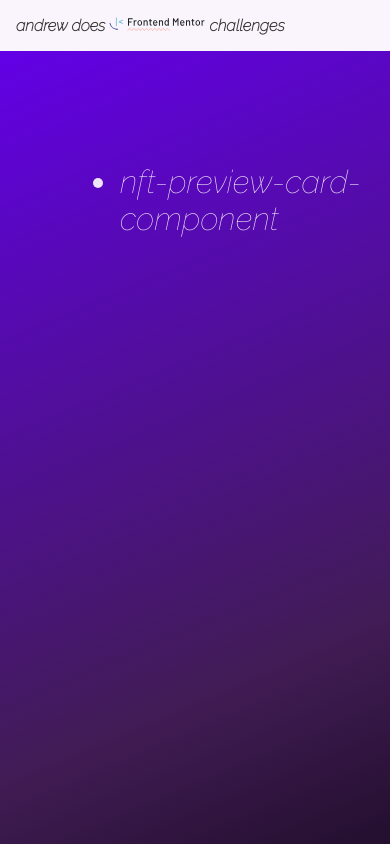
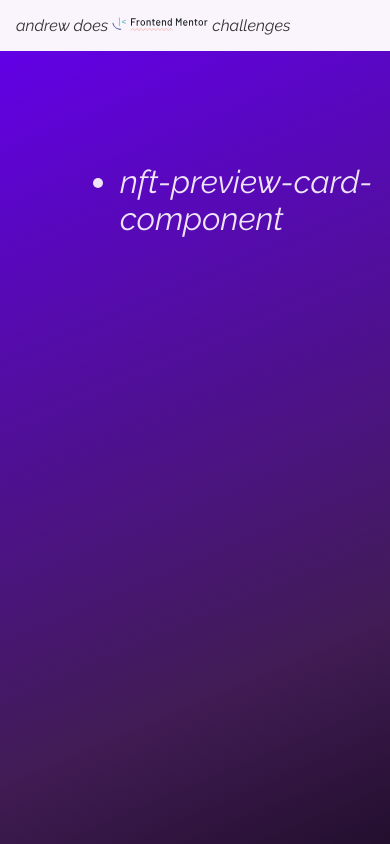
Before and after one commit to andrewwebbdeveloper/frontend-mentor-challenges, a website built with Parcel: page src/page/home/index.html in a window 390 px wide. Shown: the top 844 px of the page. Built offline with nearby package versions, Linux system fonts and the light colour scheme.

Commit message:
add all font sizes for main font explicitly set used fonts ( for mobile )

```diff
--- a/src/partials/head-links.html
+++ b/src/partials/head-links.html
@@ -2,5 +2,5 @@
 <link rel="preconnect" href="https://fonts.gstatic.com" crossorigin />
 <link
   rel="stylesheet"
-  href="https://fonts.googleapis.com/css2?family=Raleway:ital,wght@1,100&family=Outfit:wght@200;300;400;600&display=swap"
+  href="https://fonts.googleapis.com/css2?family=Raleway:ital,wght@0,100;0,200;0,300;0,400;0,500;0,600;0,700;0,800;0,900;1,100;1,200;1,300;1,400;1,500;1,600;1,700;1,800;1,900&family=Outfit:wght@200;300;400;600&display=swap"
 />
--- a/src/styles/styles.css
+++ b/src/styles/styles.css
@@ -25,6 +25,7 @@ body {
   color: var(--white);
   font-size: 2rem;
   font-family: "Raleway", sans-serif;
+  font-style: italic;
 
   background-repeat: no-repeat;
   background-attachment: fixed;
@@ -69,6 +70,11 @@ a {
   font-size: 2rem;
   background-color: var(--white);
   color: #333;
+}
+
+.navbar h1 {
+  font-weight: 400;
+  font-style: italic;
 }
 
 @media screen and (max-width: 575px) {
```
